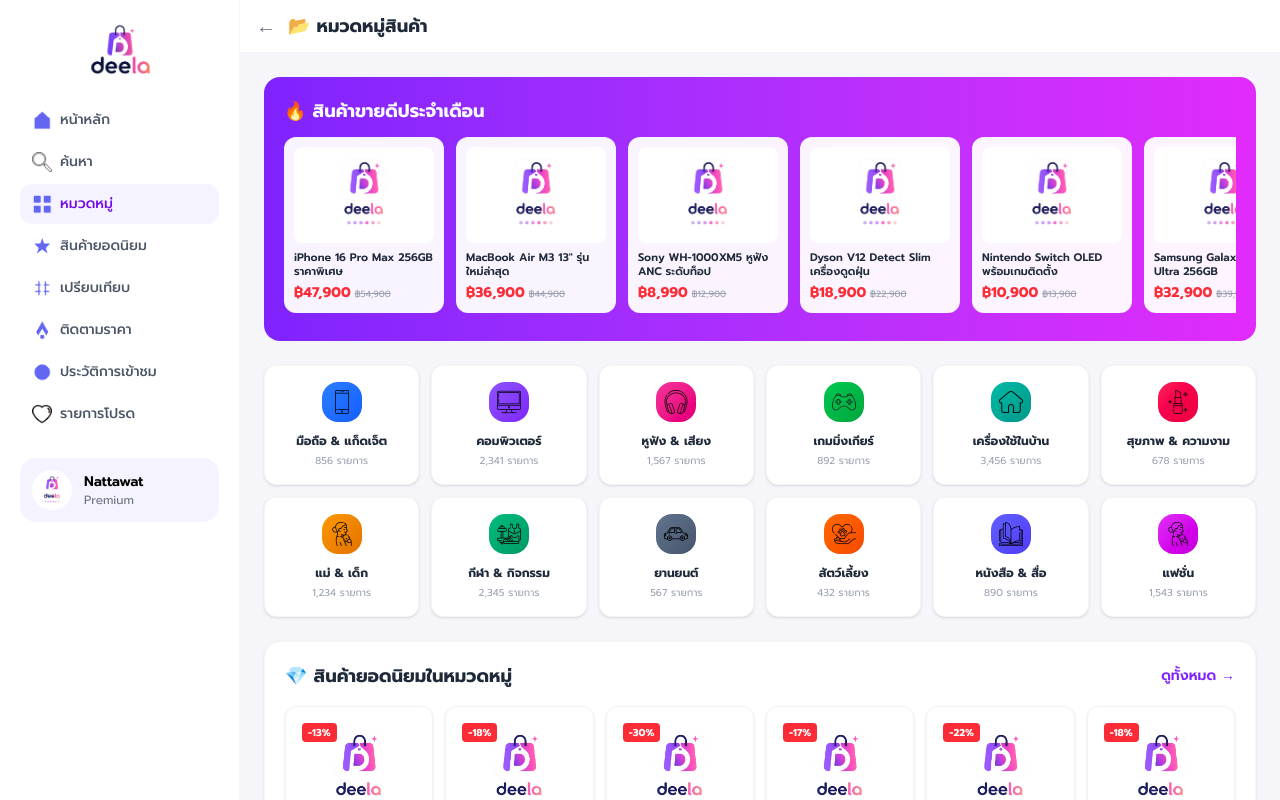
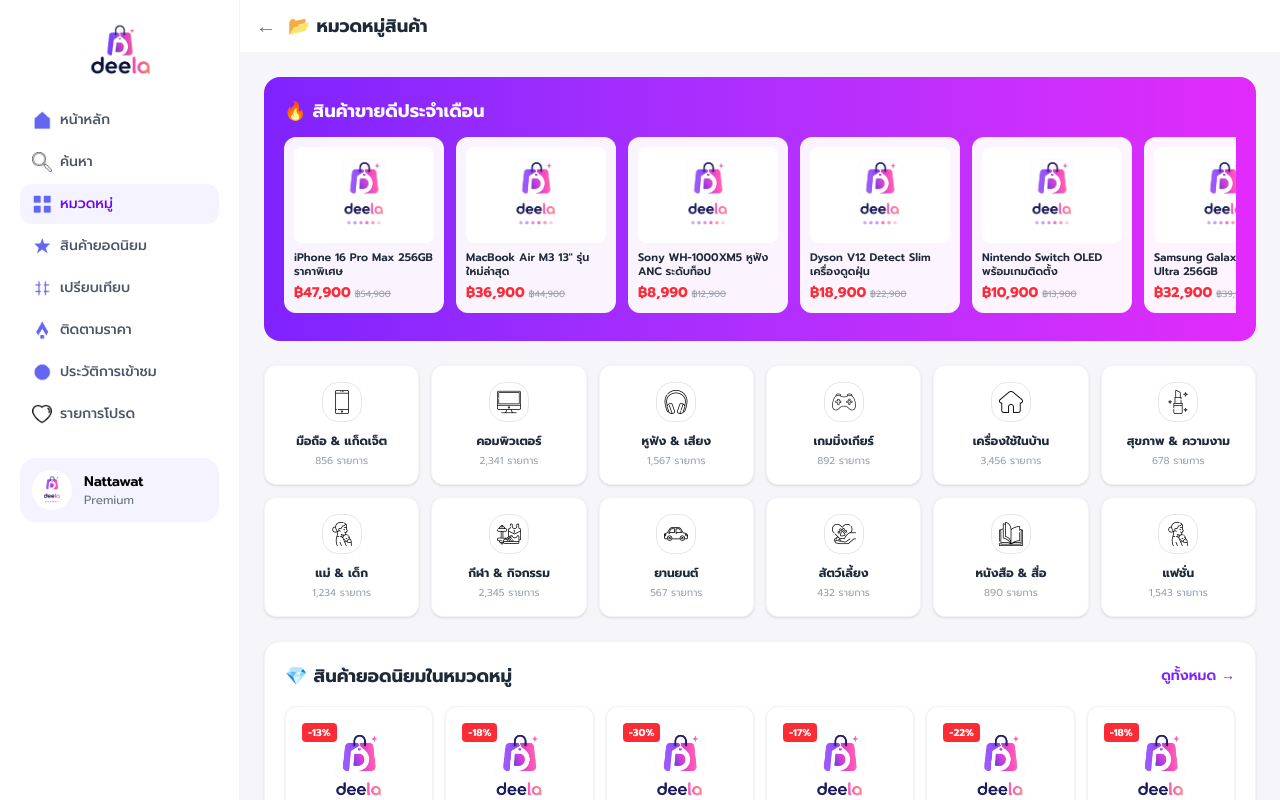
Before and after one commit to luminextech-labs/deela, a Next.js app: page /categories in a window 1280 px wide. Shown: the top 800 px of the page. Built offline with nearby package versions, Linux system fonts and the light colour scheme.

Commit message:
feat: categories page icon backgrounds also white

```diff
--- a/app/categories/page.tsx
+++ b/app/categories/page.tsx
@@ -8,7 +8,7 @@ const categoryData = [
   {
     name: 'มือถือ & แก็ดเจ็ต',
     icon: '/icons/mobile.png',
-    color: 'from-blue-500 to-blue-600',
+    color: 'bg-white',
     sub: ['สมาร์ทโฟน', 'แท็บเล็ต', 'สมาร์ทวอทช์', 'หูฟัง', 'แบตเตอร์สำรอง', 'เคสมือถือ', 'ฟิล์มกระจก', 'สายชาร์จ'],
     popular: ['iPhone 16', 'Samsung S25', 'Xiaomi 14', 'OPPO Find X8', 'vivo X200'],
     count: 856,
@@ -16,7 +16,7 @@ const categoryData = [
   {
     name: 'คอมพิวเตอร์',
     icon: '/icons/computer.png',
-    color: 'from-violet-500 to-violet-600',
+    color: 'bg-white',
     sub: ['โน้ตบุ๊ก', 'PC / คอมเดสก์', 'จอมอนิเตอร์', 'คีย์บอร์ด', 'เมาส์', 'สิ่งของต่อพีซี', 'เครื่องพิมพ์', 'อัพเกรด PC'],
     popular: ['MacBook Pro M4', 'ThinkPad X1', 'Dell XPS', 'ASUS ROG', 'MSI Gaming'],
     count: 2341,
@@ -24,7 +24,7 @@ const categoryData = [
   {
     name: 'หูฟัง & เสียง',
     icon: '/icons/audio.png',
-    color: 'from-pink-500 to-pink-600',
+    color: 'bg-white',
     sub: ['หูฟังบลูทูธ TWS', 'หูฟังแบบเกม', 'หูฟังครอบหู', 'ลำโพงบลูทูธ', 'Soundbar', 'ไมค์', 'DAC/Amplifier'],
     popular: ['AirPods Pro 2', 'Sony WF-1000XM5', 'Samsung Buds2 Pro', 'JBL Tune', 'Anker'],
     count: 1567,
@@ -32,7 +32,7 @@ const categoryData = [
   {
     name: 'เกมมิ่งเกียร์',
     icon: '/icons/auto.png',
-    color: 'from-green-500 to-green-600',
+    color: 'bg-white',
     sub: ['คอนโซล', 'เกม PC', 'เมาส์เกม', 'คีย์บอร์ดเกม', 'หูฟังเกม', 'จอเล่นเกม', 'เกมพอร์ตี้'],
     popular: ['PlayStation 5', 'Nintendo Switch OLED', 'Xbox Series X', 'Steam Deck', 'ROG Ally'],
     count: 892,
@@ -40,7 +40,7 @@ const categoryData = [
   {
     name: 'เครื่องใช้ในบ้าน',
     icon: '/icons/home_new.png',
-    color: 'from-teal-500 to-teal-600',
+    color: 'bg-white',
     sub: ['เครื่องดูดฝุ่น', 'เครื่องปรับอากาศ', 'พัดลม', 'กระทะไฟฟ้า', 'เครื่องชงกาแฟ', 'หุงข้าว', 'เครื่องเป่าผม'],
     popular: ['Dyson V15', 'Electrolux', 'Xiaomi Vacuum', 'Phillips Airfryer', 'Coway'],
     count: 3456,
@@ -48,7 +48,7 @@ const categoryData = [
   {
     name: 'สุขภาพ & ความงาม',
     icon: '/icons/beauty.png',
-    color: 'from-rose-500 to-rose-600',
+    color: 'bg-white',
     sub: ['สกินแคร์', 'เครื่องมือความงาม', 'วิตามิน', 'อาหารเสริม', 'มาส์กหน้า', 'น้ำหอม', 'เครื่องสำอาง'],
     popular: ['SK-II', 'La Mer', 'The Ordinary', 'Olay', 'Sulwhasoo'],
     count: 678,
@@ -56,7 +56,7 @@ const categoryData = [
   {
     name: 'แม่ & เด็ก',
     icon: '/icons/mother.png',
-    color: 'from-amber-500 to-amber-600',
+    color: 'bg-white',
     sub: ['ของเล่นเด็ก', 'เสื้อผ้าเด็ก', 'รถเข็น', 'อุปกรณ์ให้นม', 'เป้ออ่อน', 'ของใช้เบบี๋'],
     popular: ['Huggies', 'Pampers', 'Medela', 'Chicco', 'Aprica'],
     count: 1234,
@@ -64,7 +64,7 @@ const categoryData = [
   {
     name: 'กีฬา & กิจกรรม',
     icon: '/icons/sports.png',
-    color: 'from-emerald-500 to-emerald-600',
+    color: 'bg-white',
     sub: ['รองเท้าวิ่ง', 'ฟิตเนส', 'จักรยาน', 'อุปกรณ์เล่นกีฬา', 'เสื้อผ้ากีฬา', 'กระเป๋า', 'นาฬิกา'],
     popular: ['Nike', 'Adidas', 'Under Armour', 'Asics', 'Puma'],
     count: 2345,
@@ -72,7 +72,7 @@ const categoryData = [
   {
     name: 'ยานยนต์',
     icon: '/icons/icon3.png',
-    color: 'from-slate-500 to-slate-600',
+    color: 'bg-white',
     sub: ['อุปกรณ์ตกแต่ง', 'กล้องติดรถ', 'เครื่องเสียงรถยนต์', 'ยางรถยนต์', 'น้ำมันเครื่อง', 'เบาะรถ'],
     popular: ['JBL Car', 'Pioneer', 'Michelin', 'Castrol', '3M'],
     count: 567,
@@ -80,7 +80,7 @@ const categoryData = [
   {
     name: 'สัตว์เลี้ยง',
     icon: '/icons/pet.png',
-    color: 'from-orange-500 to-orange-600',
+    color: 'bg-white',
     sub: ['อาหารสุนัข', 'อาหารแมว', 'เตียงสัตว์', 'ของเล่นสัตว์', 'อุปกรณ์ดูแล', 'ปลอกคอ', 'กระเป๋าใส่สัตว์'],
     popular: ['Royal Canin', "Hill's", 'Whiskas', 'Pedigree', 'Frontline'],
     count: 432,
@@ -88,7 +88,7 @@ const categoryData = [
   {
     name: 'หนังสือ & สื่อ',
     icon: '/icons/books.png',
-    color: 'from-indigo-500 to-indigo-600',
+    color: 'bg-white',
     sub: ['นิยาย', 'หนังสือเรียน', 'วารสาร', 'การ์ตูน', 'เพลง', 'ภาพยนตร์', 'ซอฟต์แวร์'],
     popular: ['Harry Potter', 'One Piece', 'Marvel', 'DC Comics', 'K-Pop'],
     count: 890,
@@ -96,7 +96,7 @@ const categoryData = [
   {
     name: 'แฟชั่น',
     icon: '/icons/icon5.png',
-    color: 'from-fuchsia-500 to-fuchsia-600',
+    color: 'bg-white',
     sub: ['เสื้อผ้าผู้หญิง', 'เสื้อผ้าผู้ชาย', 'รองเท้า', 'กระเป๋า', 'นาฬิกา', 'เครื่องประดับ'],
     popular: ['Zara', 'H&M', 'Uniqlo', 'Adidas', 'Nike'],
     count: 1543,
@@ -185,7 +185,7 @@ export default function CategoriesPage() {
                   className={`relative bg-white rounded-xl p-4 shadow-sm border border-gray-100 hover:shadow-md transition cursor-pointer group ${activeCategory === cat.name ? 'border-violet-400 ring-2 ring-violet-200' : ''}`}
                   onClick={() => setActiveCategory(activeCategory === cat.name ? null : cat.name)}
                 >
-                  <div className={`w-10 h-10 rounded-2xl bg-gradient-to-br ${cat.color} flex items-center justify-center mb-3 mx-auto`}>
+                  <div className={`w-10 h-10 rounded-2xl ${cat.color} border border-gray-200 flex items-center justify-center mb-3 mx-auto`}>
                     <img src={cat.icon} alt={cat.name} className="w-6 h-6 object-contain" />
                   </div>
                   <h3 className="font-bold text-xs text-gray-800 leading-tight text-center mb-1">{cat.name}</h3>
@@ -195,7 +195,7 @@ export default function CategoriesPage() {
                   {activeCategory === cat.name && (
                     <div className="absolute top-full left-0 right-0 z-50 bg-white rounded-2xl shadow-xl border border-gray-100 p-4 mt-2 min-w-[280px]">
                       <h4 className="font-bold text-sm text-gray-800 mb-3 flex items-center gap-2">
-                        <div className={`w-6 h-6 rounded-lg bg-gradient-to-br ${cat.color} flex items-center justify-center`}>
+                        <div className={`w-6 h-6 rounded-lg ${cat.color} border border-gray-200 flex items-center justify-center`}>
                           <img src={cat.icon} alt={cat.name} className="w-4 h-4 object-contain" />
                         </div>
                         {cat.name}
```
